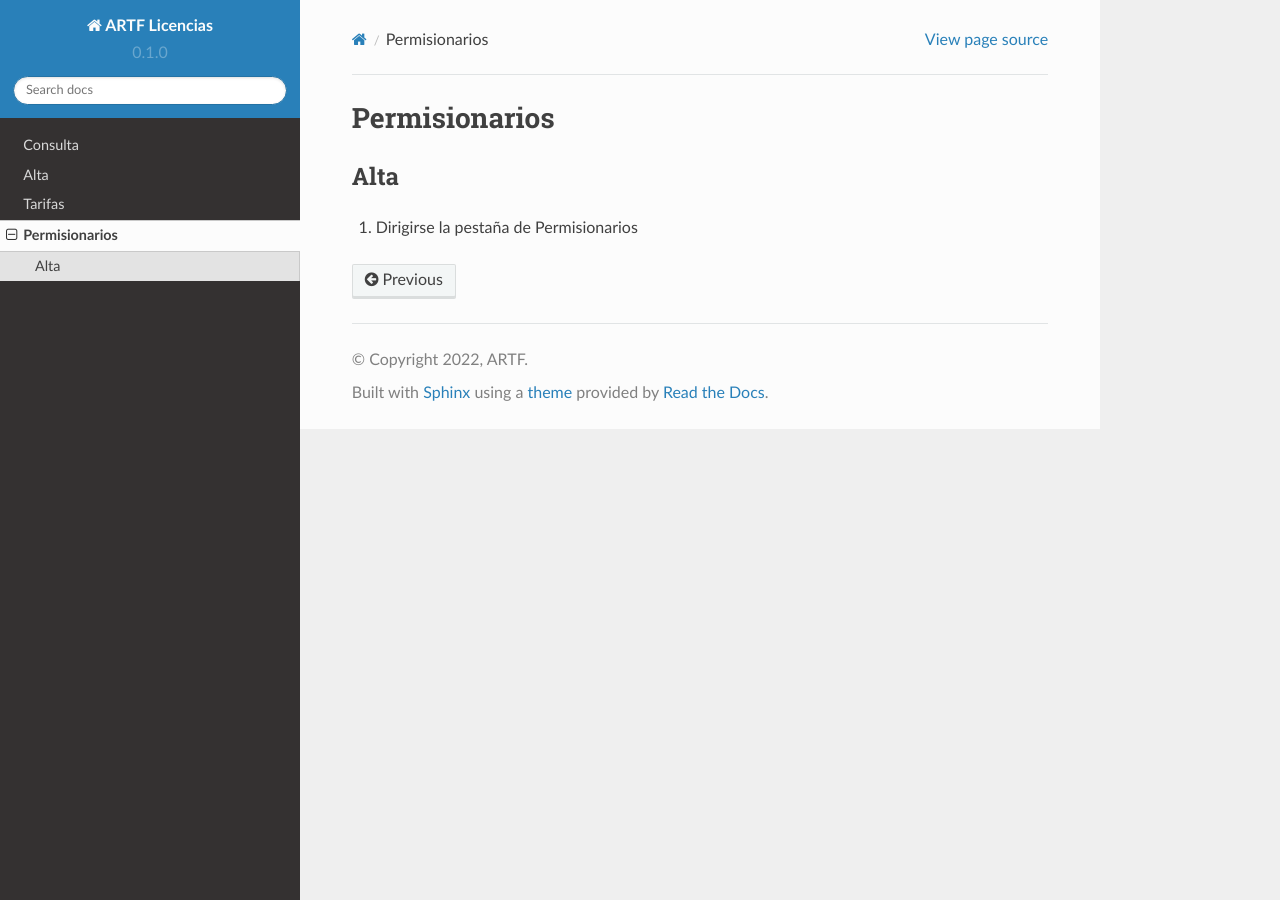
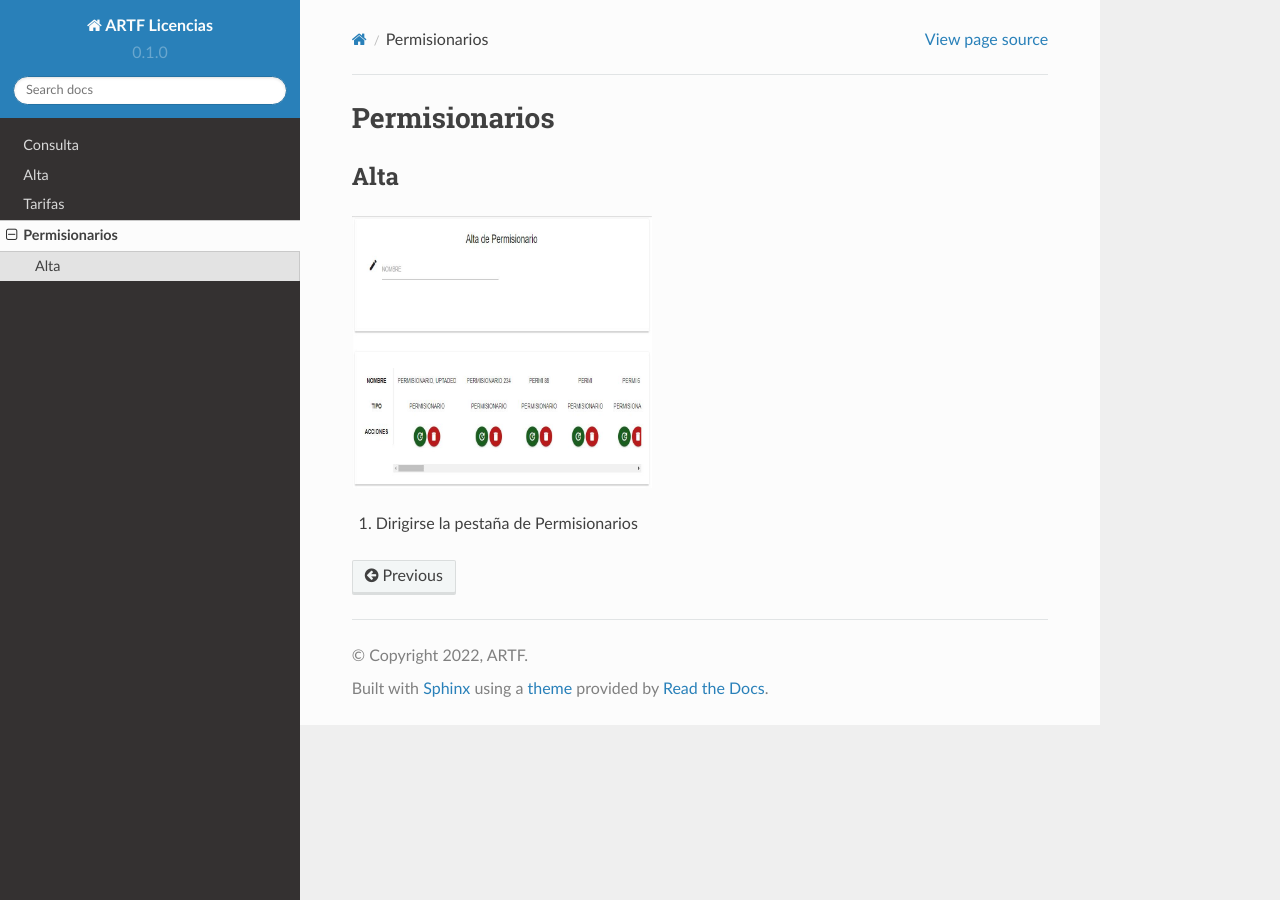
Before and after one commit to kiwi2299/artf_docs, a Sphinx documentation site: the page built from docs/source/permisionarios.rst, in a window 1280 px wide. Built offline with Sphinx 7.4.7 and the Read the Docs theme 2.0.0, drawn with Linux system fonts in a browser that asks for light colours.

Commit message:
Update permisionarios.rst

```diff
--- a/docs/source/permisionarios.rst
+++ b/docs/source/permisionarios.rst
@@ -4,4 +4,9 @@ Permisionarios
 Alta
 ----
 
+.. image:: images/alta_permi.JPG
+  :alt: Alta permisionario
+  :width: 600
+  :scale: 50
+
 1. Dirigirse la pestaña de Permisionarios
```
